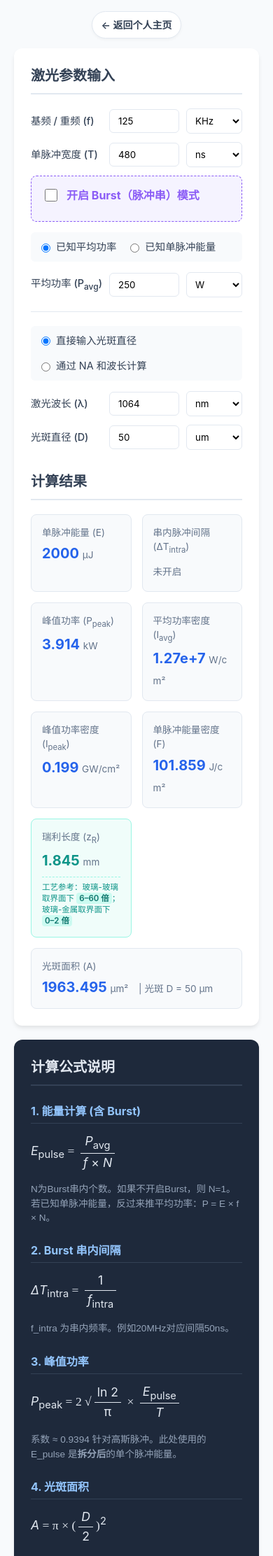
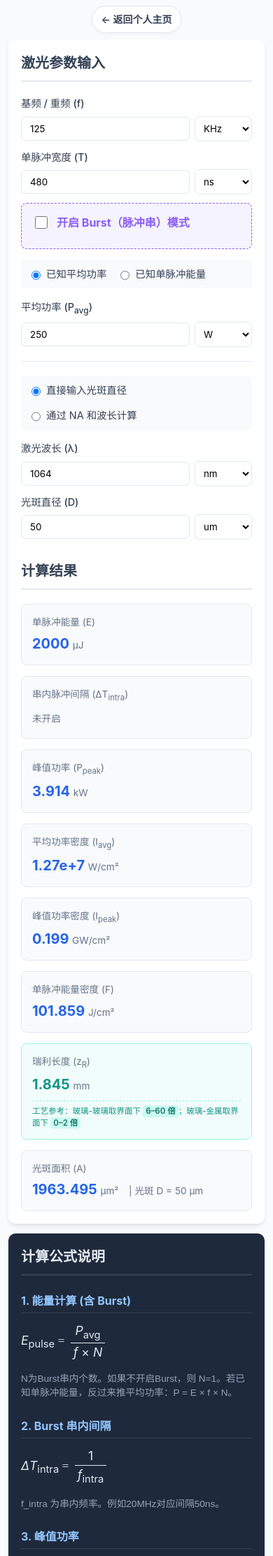
Before and after one commit to xiaohan66652/xiaohan66652.github.io, a Jekyll site: the page built from laser-calculator.html, in a window 390 px wide. Shown: the top 2224 px of the page at 70% size. Built offline with Jekyll 4.4.1, drawn with Linux system fonts in a browser that asks for light colours.

Commit message:
Improve calculator mobile layout

```diff
--- a/laser-calculator.html
+++ b/laser-calculator.html
@@ -100,6 +100,21 @@ permalink: /laser-calculator/
         .frac span { display: block; padding: 0 4px; }
         .frac .top { border-bottom: 1px solid #e2e8f0; }
         .formula-desc .hl { color: #5eead4; }
+
+        @media (max-width: 640px) {
+            body { padding: 12px; }
+            .container { gap: 14px; }
+            .calc-panel, .formula-panel { padding: 18px; border-radius: 10px; }
+            .results { grid-template-columns: 1fr; }
+            .results > .result-card { grid-column: auto !important; }
+            .burst-inputs { grid-template-columns: 1fr; }
+        }
+
+        @media (max-width: 480px) {
+            .input-group { grid-template-columns: minmax(0, 1fr) 82px; gap: 7px; }
+            .input-group > label { grid-column: 1 / -1; }
+            .site-back { margin-bottom: 10px; }
+        }
     </style>
 </head>
 <body>
```
